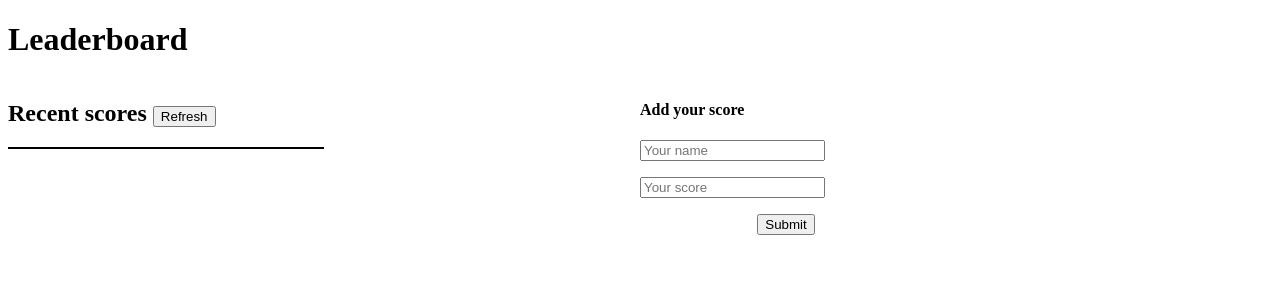
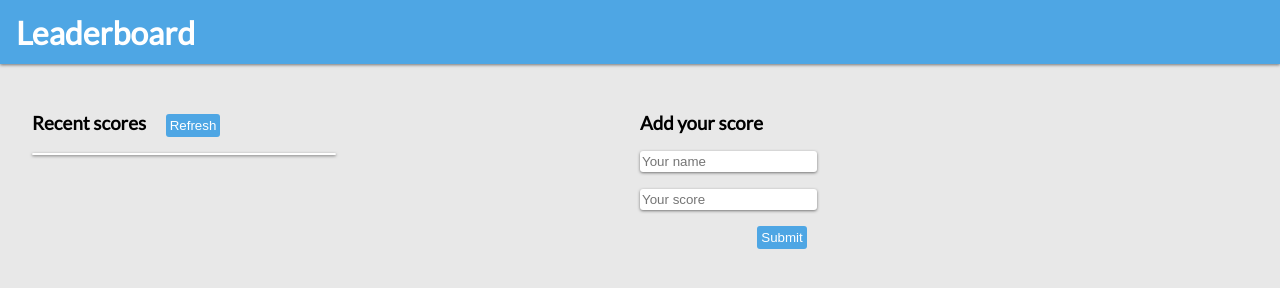
Before and after one commit to Kevin-Mena/Leaderboard-project, a website built with webpack: page src/index.html in a window 1280 px wide. Built offline with nearby package versions, Linux system fonts and the light colour scheme; no server answers.

Commit message:
Add styling

```diff
--- a/src/index.html
+++ b/src/index.html
@@ -12,18 +12,18 @@
     </header>
     <div class="content">
       <div class="scores-table">
-        <h2>
+        <h3>
           Recent scores
           <span class="refresh"
             ><button type="submit" id="btn-refresh">Refresh</button></span
           >
-        </h2>
+        </h3>
         <table>
           <tbody id="tbody"></tbody>
         </table>
       </div>
       <div class="scores">
-        <h4>Add your score</h4>
+        <h3 class="iscore">Add your score</h3>
         <form id="add-score">
           <div class="div-form">
             <div id="error"></div>
--- a/src/style.css
+++ b/src/style.css
@@ -1,16 +1,63 @@
+@import url('https://fonts.googleapis.com/css2?family=Lato&family=Poppins:wght@300;500&display=swap');
+
+/* GLOBAL STYLES */
+:root {
+  --ff-primary: 'Lato', sans-serif;
+  --ff-secondary: 'Poppins', sans-serif;
+  --primary-color-black: hsl(205, 63%, 5%);
+  --primary-color-blue: hsl(205, 74%, 60%);
+  --primary-color-white: #fff;
+  --primary-color-grey: #e8e8e8;
+  --shadow: 0 1px 3px rgba(0, 0, 0, 0.5);
+  --all-transition: all 0.5s linear;
+}
+
+*,
+::after,
+::before {
+  margin: 0;
+  padding: 0;
+  box-sizing: border-box;
+}
+
+body {
+  font-family: var(--ff-primary);
+  background-color: var(--primary-color-grey);
+}
+
 h1 {
-  color: black;
+  color: var(--primary-color-white);
+  width: 100%;
+  height: 4rem;
+  align-items: center;
+  box-shadow: var(--shadow);
+  background-color: var(--primary-color-blue);
+  display: flex;
+  margin-bottom: 1rem;
+  padding-left: 1rem;
 }
 
 .content {
   display: grid;
   grid-template-columns: 1fr 1fr;
+  padding: 2rem;
+}
+
+h2 {
+  margin-bottom: 2rem;
 }
 
 table {
-  border: 1px solid black;
+  border: 1px solid var(--primary-color-white);
+  box-shadow: var(--shadow);
   width: 50%;
   height: auto;
+  margin-top: 1rem;
+  border-radius: 3px;
+}
+
+.iscore {
+  margin-bottom: 1rem;
 }
 
 tr:nth-child(even) {
@@ -27,8 +74,38 @@ label {
 
 input {
   margin-bottom: 1rem;
+  border: none;
+  height: 1.33rem;
+  border-radius: 3px;
+  box-shadow: var(--shadow);
 }
 
 #addscore {
   margin-left: 7.33rem;
+  background-color: var(--primary-color-blue);
+  color: var(--primary-color-white);
+  border: none;
+  border-radius: 3px;
+  padding: 4px;
+  transition: var(--all-transition);
 }
+
+#btn-refresh {
+  background-color: var(--primary-color-blue);
+  color: var(--primary-color-white);
+  border: none;
+  border-radius: 3px;
+  padding: 4px;
+  margin-left: 1rem;
+  transition: var(--all-transition);
+}
+
+#addscore:hover,
+#btn-refresh:hover {
+  background-color: var(--primary-color-white);
+  color: var(--primary-color-blue);
+}
+
+input::placeholder {
+  padding: 2px;
+}
```
